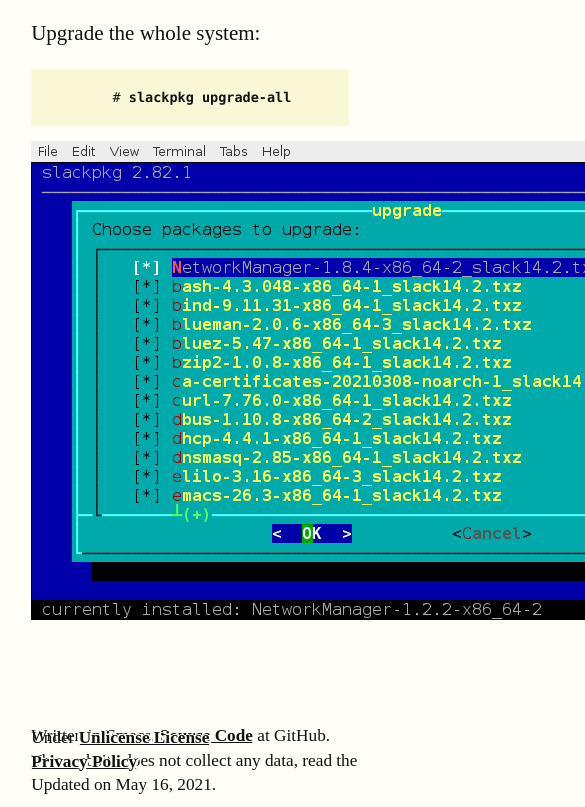
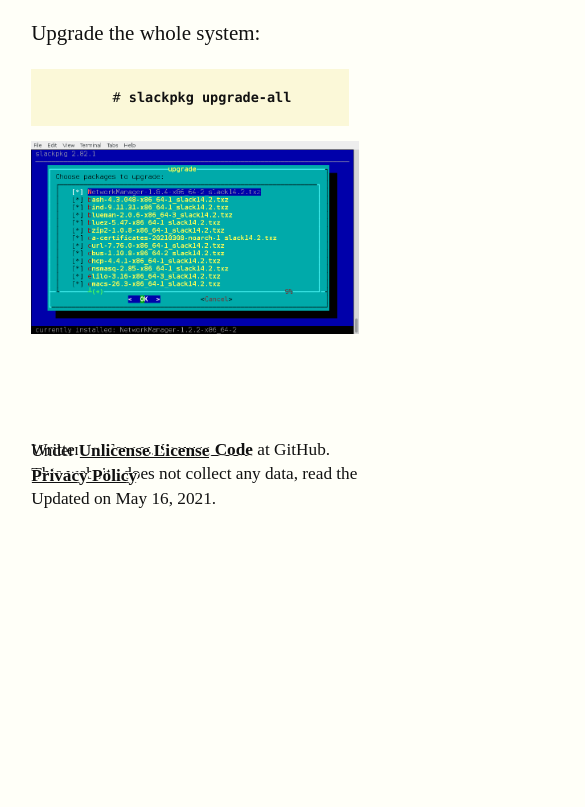
Before and after one commit to mnmlistspace/mnmlistspace, a plain HTML site: page slackware/update.html in a window 390 px wide. Shown: the part 2067-2874 px from the top of the page, 585 px wide, since content can reach past the window. After the commit the page ends 2587 px from the top, so only its background shows below. Drawn offline with Linux system fonts and the light colour scheme; files whose address does not match are found by name.

Commit message:
css: fix image width

```diff
--- a/slackware/update.html
+++ b/slackware/update.html
@@ -37,12 +37,12 @@
         <pre><code>
           # <b>slackpkg install-new</b>
         </code></pre>
-	<img src="/home/stephan/projects/repos/mnmlistspace/images/packages_to_install.png/" loading="lazy" alt="install new packages" />
+	<img src="/images/packages_to_install.png/" loading="lazy" alt="install new packages" />
         <p>Upgrade the whole system:</p>
         <pre><code>
           # <b>slackpkg upgrade-all</b>
         </code></pre>
-	<img src="/home/stephan/projects/repos/mnmlistspace/images/choose_packages_to_upgrade.png" loading="lazy" alt="install new packages" />
+	<img src="/images/choose_packages_to_upgrade.png" loading="lazy" alt="install new packages" />
       </section>
     </article>
     <footer>
--- a/styles/style.css
+++ b/styles/style.css
@@ -131,4 +131,7 @@
     section > ul {
         width: 90%;
     }
+    img {
+        width: 100%;
+    }
 }
```
